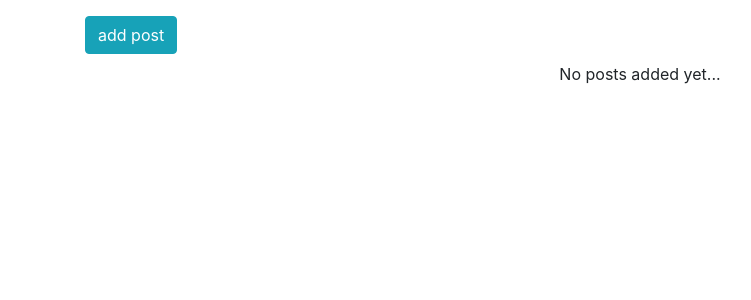
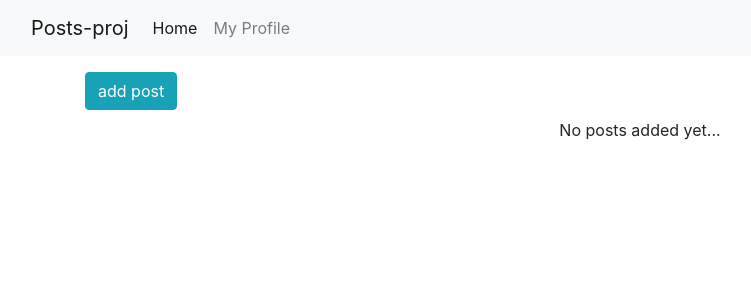
Before and after one commit to MhKeshishian/NetworkApp_A4, a Django app: page / in a window 1280 px wide. Shown: the top 300 px of the page, without its empty margins (0-751 px from the left). Run offline with Django 5.2, Linux system fonts and the light colour scheme; the visitor is signed in with stand-in values (Sample User, id 1); data that the repository does not hold is empty; some libraries are stand-ins or nearby versions.

Commit message:
Added redirect to main page, and added navbar

```diff
--- a/src/posts/templates/posts/detail.html
+++ b/src/posts/templates/posts/detail.html
@@ -50,8 +50,8 @@
                 <div class="modal-footer">
                     <form id="delete-form">
                         {% csrf_token %}
-                            <button type="button" class="btn btn-danger" data-dismiss="modal">close</button>
-                            <button type="submit" class="btn btn-success">delete</button>
+                        <button type="button" class="btn btn-danger" data-dismiss="modal">close</button>
+                        <button type="submit" class="btn btn-success">delete</button>
                         </div>
                     </form>
                 </div>
--- a/src/posts/templates/posts/main.html
+++ b/src/posts/templates/posts/main.html
@@ -22,7 +22,7 @@ posts
                     </button>
                 </div>
                 <div class="modal-body">
-                    <form id="post-form">
+                    <form id="post-form" autocomplete="off">
                         {% csrf_token %}
                         <!-- {{ form.as_p }} -->
                         {{ form|crispy }}
--- a/src/posts/utils.py
+++ b/src/posts/utils.py
@@ -1,6 +1,8 @@
 from .models import Post
 from profiles.models import Profile
 from django.http import HttpResponse
+from django.shortcuts import redirect
+
 
 def action_permission(func):
     def wrapper(request, **kwargs):
@@ -12,6 +14,7 @@ def action_permission(func):
             return func(request, **kwargs)
         else:
             print('no')
-            return HttpResponse('access denied - you need to be the author of the post in order to delete it')
+            # return HttpResponse('access denied - you need to be the author of the post in order to delete it')
+            return redirect('posts:main-board')
 
     return wrapper
--- a/src/posts/views.py
+++ b/src/posts/views.py
@@ -6,6 +6,8 @@ from .forms import PostForm
 from profiles.models import Profile
 from .utils import action_permission
 from django.contrib.auth.decorators import login_required
+from django.shortcuts import redirect
+
 
 # Create your views here.
 
@@ -64,6 +66,7 @@ def load_post_data_view(request, num_posts):
             }
             data.append(item)
         return JsonResponse({'data':data[lower:upper], 'size': size})
+    return redirect('posts:main-board')
 
 @login_required
 def post_detail_data_view(request, pk):
@@ -76,6 +79,7 @@ def post_detail_data_view(request, pk):
         'logged_in': request.user.username,
     }
     return JsonResponse({'data': data})
+
 
 # def like_unlike_post(request):
 #     if request.is_ajax():
@@ -108,6 +112,7 @@ def like_unlike_post(request):
     else:
         return JsonResponse({'error': 'Invalid request'}, status=400)  # Return error for invalid request
 
+
 @login_required
 @action_permission
 def update_post(request, pk):
@@ -122,6 +127,7 @@ def update_post(request, pk):
             'title': new_title,
             'body': new_body,
         })
+    return redirect('posts:main-board')
 
 @login_required
 @action_permission
@@ -130,7 +136,8 @@ def delete_post(request, pk):
     if request.method == 'POST' and request.headers.get('x-requested-with') == 'XMLHttpRequest':
         obj.delete()
         return JsonResponse({'msg': 'some message'})
-    return JsonResponse({'msg': 'access denied - ajax only'})
+    # return JsonResponse({'msg': 'access denied - ajax only'})
+    return redirect('posts:main-board')
 
 def image_upload_view(request):
     # print(request.FILES)
--- a/src/profiles/views.py
+++ b/src/profiles/views.py
@@ -2,9 +2,11 @@ from django.shortcuts import render
 from .models import Profile
 from .forms import ProfileForm
 from django.http import JsonResponse
+from django.contrib.auth.decorators import login_required
+
 
 # Create your views here.
-
+@login_required
 def my_profile_view(request):
     obj = Profile.objects.get(user=request.user)
     form = ProfileForm(request.POST or None, request.FILES or None, instance=obj)
--- a/src/templates/base.html
+++ b/src/templates/base.html
@@ -27,14 +27,13 @@
     <title>read posts | {% block title %}{% endblock title %}</title>
   </head>
   <body>
-    <!--{% include "navbar.html" %}-->
-    <div class="container mt-3">
+    {% include "navbar.html" %}
+    <div class="container mt-3 mb-3">
         {% block content %}
         {% endblock content %}
     </div>
 
-    <!-- Bootstrap Bundle with Popper -->
-    <!-- Jquery -->
+    <!-- Bootstrap Bundle with Popper and Jquery -->
     <script src="https://code.jquery.com/jquery-3.5.1.min.js"></script>
     <script src="https://cdn.jsdelivr.net/npm/popper.js@1.16.0/dist/umd/popper.min.js" integrity="sha384-Q6E9RHvbIyZFJoft+2mJbHaEWldlvI9IOYy5n3zV9zzTtmI3UksdQRVvoxMfooAo" crossorigin="anonymous"></script>
     <script src="https://cdn.jsdelivr.net/npm/bootstrap@4.4.1/dist/js/bootstrap.min.js" integrity="sha384-wfSDF2E50Y2D1uUdj0O3uMBJnjuUD4Ih7YwaYd1iqfktj0Uod8GCExl3Og8ifwB6" crossorigin="anonymous"></script>
--- a/src/templates/navbar.html
+++ b/src/templates/navbar.html
@@ -0,0 +1,21 @@
+{% url 'posts:main-board' as path_to_home %}
+{% url 'profiles:my-profile' as path_to_my_profile %}
+
+<nav class="navbar navbar-expand-lg navbar-light bg-light">
+    <div class="container-fluid">
+        <a class="navbar-brand" href="{{ path_to_home }}">Posts-proj</a>
+        <button class="navbar-toggler" type="button" data-bs-toggle="collapse" data-bs-target="#navbarNav">
+            <span class="navbar-toggler-icon"></span>
+        </button>
+        <div class="collapse navbar-collapse" id="navbarNav">
+            <ul class="navbar-nav">
+                <li class="nav-item">
+                    <a class="nav-link {% if request.path == path_to_home %}active{% endif %}" href="{{ path_to_home }}">Home</a>
+                </li>
+                <li class="nav-item">
+                    <a class="nav-link {% if request.path == path_to_my_profile %}active{% endif %}" href="{{ path_to_my_profile }}">My Profile</a>
+                </li>
+            </ul>
+        </div>
+    </div>
+</nav>
```
